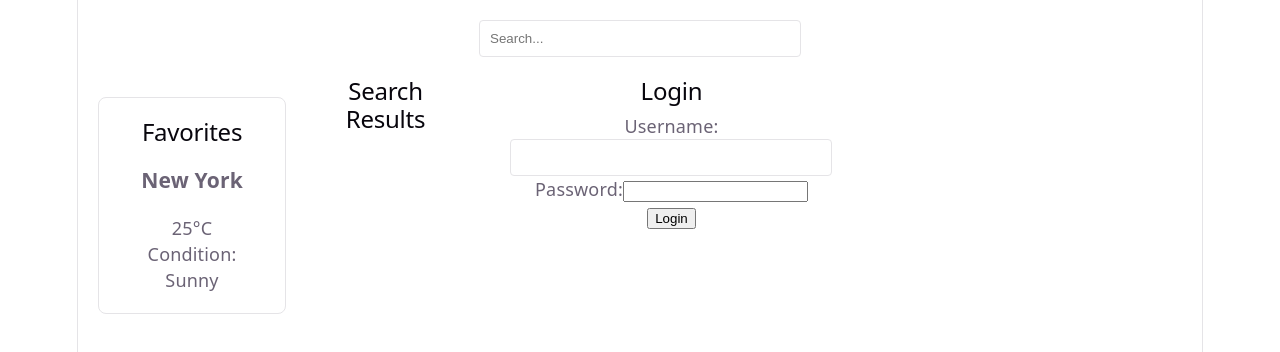
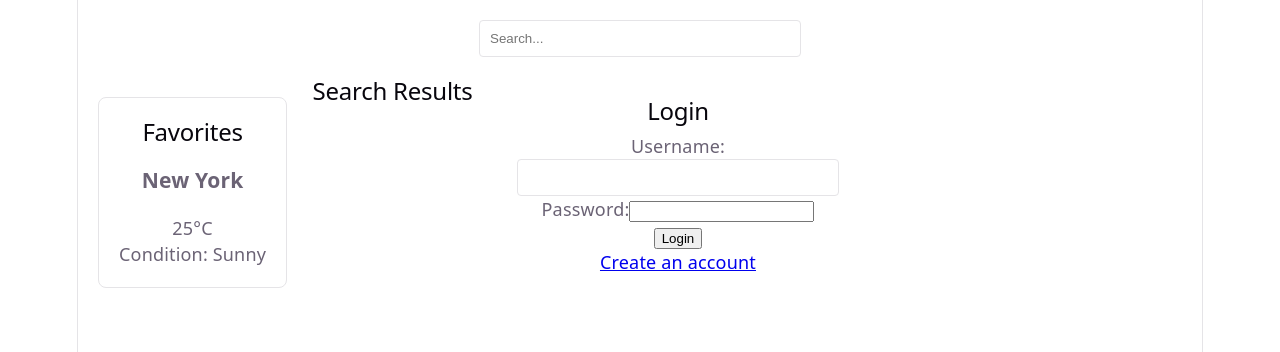
Before and after one commit to MatthewHut3/weatherboard, a React (Vite) app in the folder weatherboard/: page / in a window 1280 px wide. Shown: the top 352 px of the page. Built offline with nearby package versions, Linux system fonts and the light colour scheme; no server answers.

Commit message:
Add dotenv dependency and implement LoginComponent for user authentication

```diff
--- a/weatherboard/package.json
+++ b/weatherboard/package.json
@@ -10,6 +10,7 @@
     "preview": "vite preview"
   },
   "dependencies": {
+    "dotenv": "^18.0.5",
     "react": "^19.2.8",
     "react-dom": "^19.2.8"
   },
--- a/weatherboard/src/Search.css
+++ b/weatherboard/src/Search.css
@@ -34,3 +34,11 @@ input[type="text"] {
     border-radius: 4px;
     width: 300px;
 }
+
+.login-form {
+    display: flex;
+    flex-direction: column;
+    align-items: center;
+    margin-top: 20px;
+    max-width: 400px;
+}
--- a/weatherboard/src/Search.tsx
+++ b/weatherboard/src/Search.tsx
@@ -1,7 +1,11 @@
 import React, { useState, useEffect, type JSX } from 'react'
 import './Search.css'
-import 'closest-match'
-import { closestMatch } from 'closest-match'
+
+const apiUrl = import.meta.env.VITE_API_URL as string | undefined
+
+if (!apiUrl) {
+    console.warn('VITE_API_URL is not defined; auth requests will fail until you add it to the frontend .env file.')
+}
 
 interface CityInfo {
     id: number
@@ -76,7 +80,7 @@ function Search() {
                                     <h3>{city.name}</h3>
                                     <p>{city.temperature}</p>
                                     <p>Condition: {city.condition}</p>
-                            </div> ): null
+                                </div>) : null
                         })
                     )}
                 </data>
@@ -87,32 +91,88 @@ function Search() {
                     {!loading && firstResult && makeCityCard(firstResult)}
                     {!loading && !firstResult && query && <p>No results found</p>}
                 </div>
-                <div className="login">
-                    <h2>Login</h2>
-                    <form onSubmit={(e) => {
-                        e.preventDefault()
-                        const formData = new FormData(e.currentTarget)
-                        const username = formData.get('username') as string
-                        const password = formData.get('password') as string
-                        attemptLogin(username, password).catch((error) => {
-                            console.error('Login failed:', error)
-                        })
-                    }}>
-                        <div>
-                            <label htmlFor="username">Username:</label>
-                            <input type="text" id="username" name="username" required />
-                        </div>
-                        <div>
-                            <label htmlFor="password">Password:</label>
-                            <input type="password" id="password" name="password" required />
-                        </div>
-                        <button type="submit">Login</button>
-                    </form>
-                </div>
+                <LoginComponent />
             </div>
         </React.Fragment>
     )
 }
+
+function LoginComponent() {
+    const [username, setUsername] = useState('')
+    const [password, setPassword] = useState('')
+    const [token, setToken] = useState<string | null>(null)
+    const [isRegistering, setIsRegistering] = useState(false)
+
+    const handleSubmit = async (e: React.FormEvent<HTMLFormElement>) => {
+        e.preventDefault()
+
+        try {
+            if (isRegistering) {
+                await createAccount(username, password)
+                setIsRegistering(false)
+                return
+            }
+
+            const newToken = await attemptLogin(username, password)
+            setToken(newToken)
+        } catch (error) {
+            console.error('Authentication failed:', error)
+        }
+    }
+
+    if (token) {
+        return (
+            <div className="login-form">
+                <h2>Logged in</h2>
+                <a href="#" onClick={(e) => {
+                    e.preventDefault()
+                    setToken(null)
+                }}>
+                    Logout
+                </a>
+            </div>
+        )
+    }
+
+    return (
+        // Login / Register Form
+        <div className="login-form">
+            <h2>{isRegistering ? 'Register' : 'Login'}</h2>
+            <form onSubmit={handleSubmit}>
+                <div>
+                    <label htmlFor="username">Username:</label>
+                    <input
+                        type="text"
+                        id="username"
+                        name="username"
+                        value={username}
+                        onChange={(e) => setUsername(e.target.value)}
+                        required
+                    />
+                </div>
+                <div>
+                    <label htmlFor="password">Password:</label>
+                    <input
+                        type="password"
+                        id="password"
+                        name="password"
+                        value={password}
+                        onChange={(e) => setPassword(e.target.value)}
+                        required
+                    />
+                </div>
+                <button type="submit">{isRegistering ? 'Register' : 'Login'}</button>
+            </form>
+            <a href="#" onClick={(e) => {
+                e.preventDefault()
+                setIsRegistering((current) => !current)
+            }}>
+                {isRegistering ? 'Back to login' : 'Create an account'}
+            </a>
+        </div>
+    )
+}
+
 
 
 function makeCityCard(city: CityInfo): JSX.Element {
@@ -140,8 +200,23 @@ function makeCityCard(city: CityInfo): JSX.Element {
     lon: string
 }
 
+function createAccount(username: string, password: string): Promise<void> {
+    return fetch(`${apiUrl}/auth/register`, {
+        method: 'POST',
+        headers: {
+            'Content-Type': 'application/json'
+        },
+        body: JSON.stringify({ username, password })
+    })
+        .then((response) => {
+            if (!response.ok) {
+                throw new Error(`Request failed with status ${response.status}`)
+            }
+        })
+}
+
 function attemptLogin(username: string, password: string): Promise<string> {
-    return fetch('http://localhost:3000/api/auth/login', {
+    return fetch(`${apiUrl}/auth/login`, {
         method: 'POST',
         headers: {
             'Content-Type': 'application/json'
@@ -157,7 +232,7 @@ function attemptLogin(username: string, password: string): Promise<string> {
         .then((data) => data.token)
 }
 
-function getResultsAPI (query: string): Promise<InitCityInfo[]> {
+function getResultsAPI(query: string): Promise<InitCityInfo[]> {
     const url = `https://geocoding-api.open-meteo.com/v1/search?name=${encodeURIComponent(query)}`
 
     return fetch(url)
@@ -182,7 +257,7 @@ function getResultsAPI (query: string): Promise<InitCityInfo[]> {
         })
 }
 
-function getWeatherAPI (lat: string, lon: string): Promise<{ temperature: number, weathercode: number }> {
+function getWeatherAPI(lat: string, lon: string): Promise<{ temperature: number, weathercode: number }> {
     const url = `https://api.open-meteo.com/v1/forecast?latitude=${encodeURIComponent(lat)}&longitude=${encodeURIComponent(lon)}&current_weather=true`
 
     return fetch(url)
```
Also changed, not shown: 1 other file (tests, documents, lock files or other folders). Lines whose indentation alone changed are shown as unchanged.
